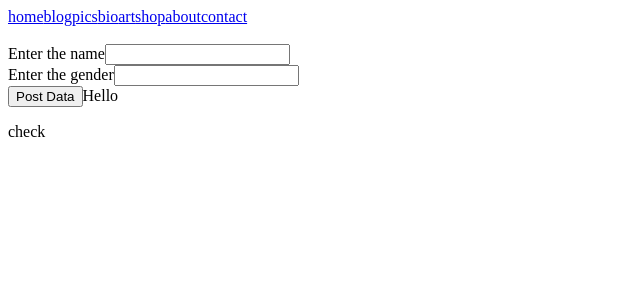
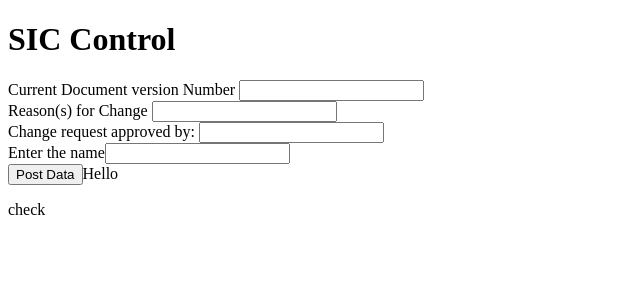
Before and after one commit to Praveenkodadala/fullstack_project, a React app: page / in a window 1280 px wide. Shown: the top 300 px of the page, without its empty margins (0-640 px from the left). Built offline with nearby package versions, Linux system fonts and the light colour scheme; the HTML template or start-up script is replaced by a standard one.

Commit message:
sample form created

```diff
--- a/static/App.js
+++ b/static/App.js
@@ -1,6 +1,5 @@
 import React from "react";
 import ReactDOM from "react-dom";
-import { NavBar } from './NavBar';
 import axios from "axios";
 
 class ProfilePage extends React.Component {
@@ -26,7 +25,7 @@ class ProfilePage extends React.Component {
 
   postDataToServer() {
 
-    axios.post('http://localhost:3000/api/users?name=' + document.getElementById('name').value + "&gender=" + document.getElementById('gender').value).then(response => {
+    axios.post('http://localhost:3000/api/users?name=' + document.getElementById('name').value + "&docVersionNumber=" + document.getElementById('number').value + "&reasonsForChange=" + document.getElementById('reason').value + '&changeRequestApprovedBy=' + document.getElementById('approved').value).then(response => {
       console.log(response);
       this.setState({ completionstatus: response.data });
     }).catch(err => {
@@ -40,13 +39,22 @@ class ProfilePage extends React.Component {
     return React.createElement(
       "div",
       null,
-      React.createElement(NavBar, null),
+      React.createElement(
+        "h1",
+        null,
+        "SIC Control"
+      ),
+      "Current Document version Number ",
+      React.createElement("input", { type: "text", id: "number" }),
+      React.createElement("br", null),
+      "Reason(s) for Change ",
+      React.createElement("input", { type: "text", id: "reason" }),
+      React.createElement("br", null),
+      "Change request approved by: ",
+      React.createElement("input", { type: "text", id: "approved" }),
       React.createElement("br", null),
       "Enter the name",
       React.createElement("input", { type: "text", id: "name" }),
-      React.createElement("br", null),
-      "Enter the gender",
-      React.createElement("input", { type: "text", id: "gender" }),
       React.createElement("br", null),
       React.createElement(
         "button",
```
Also changed, not shown: src/App.jsx (+11 -7 lines), 3 other files (tests, documents, lock files or other folders).
